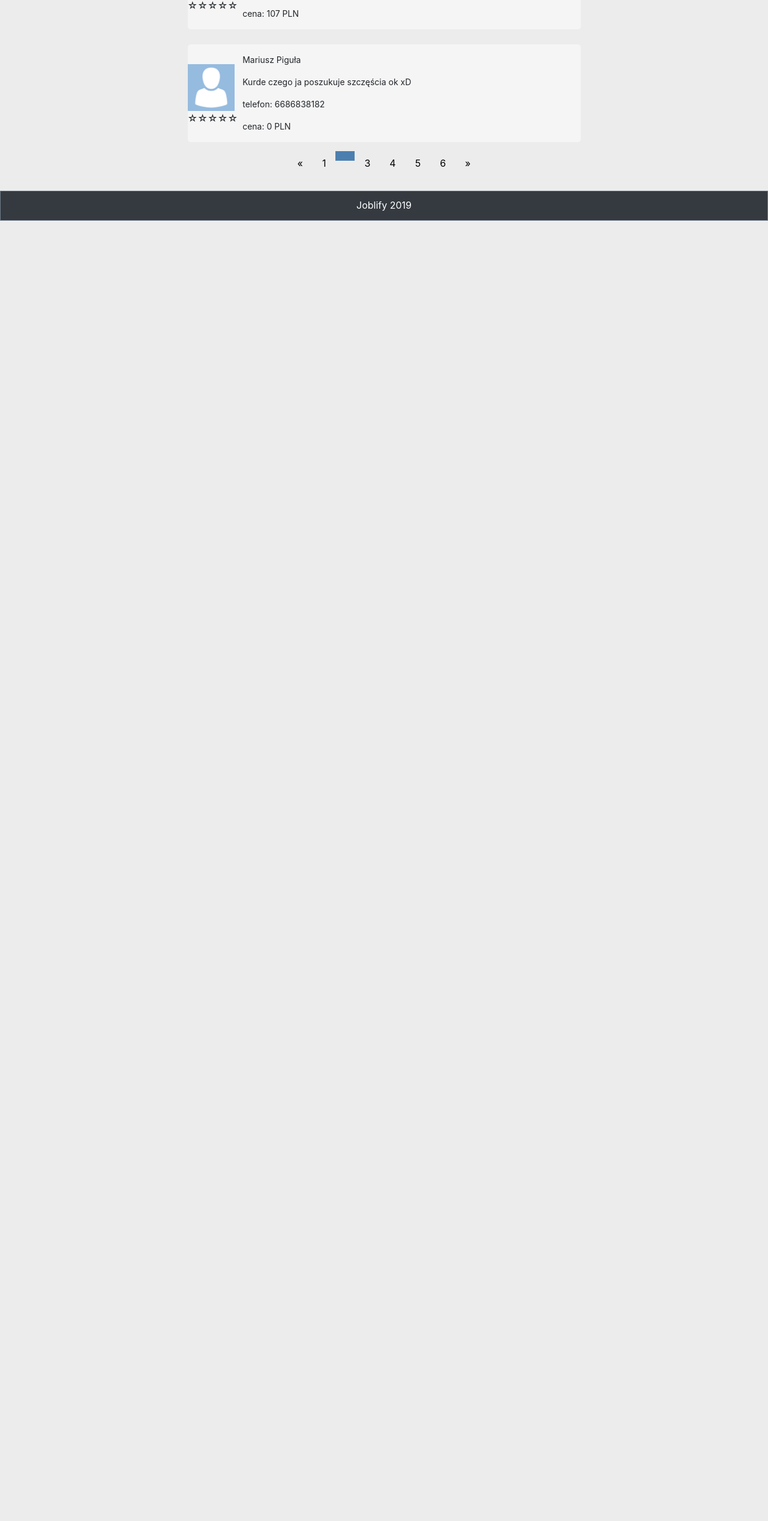
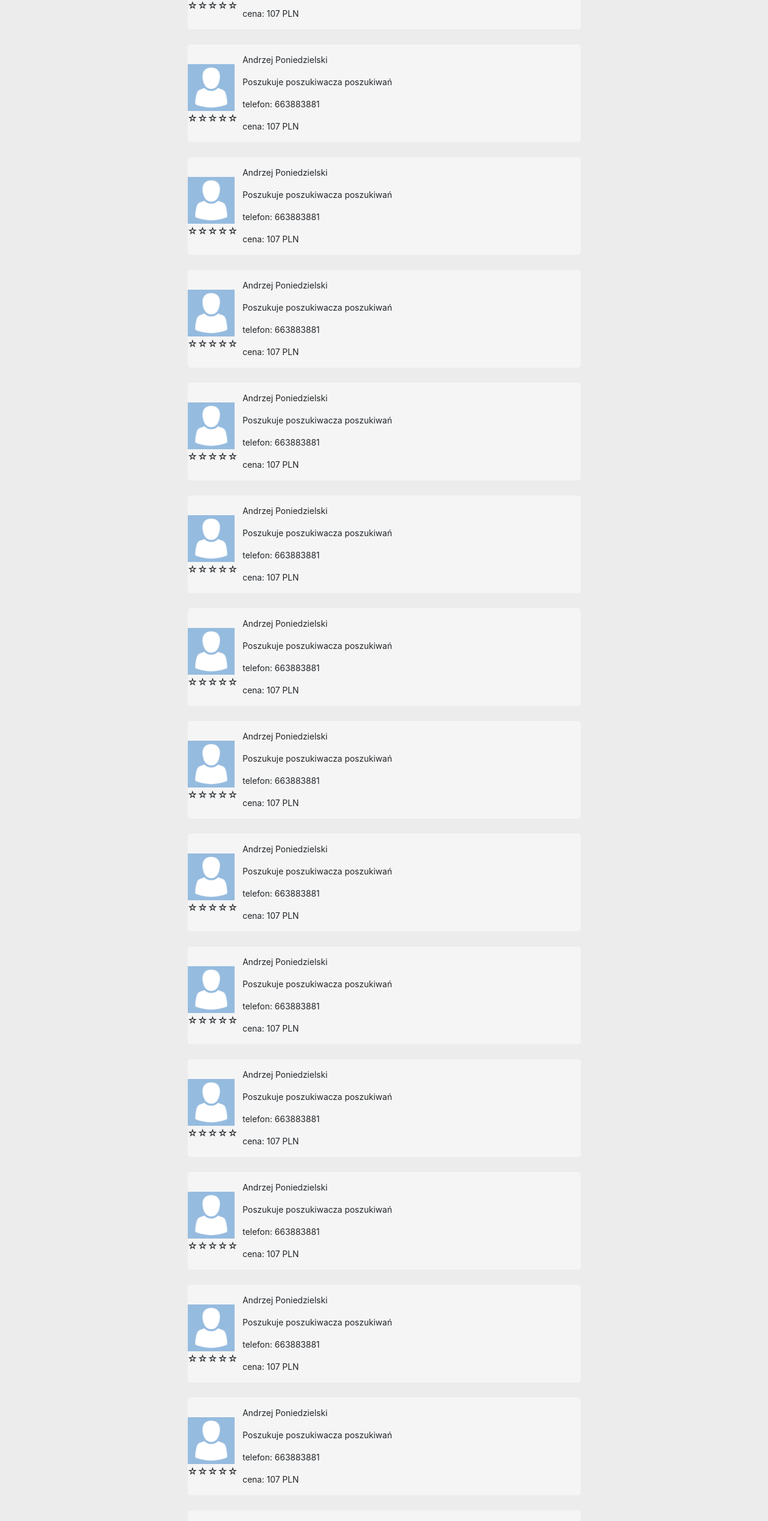
Before and after one commit to EnjoyTheNoise/Joblify.Spa, a React (Create React App) app: page /search in a window 1280 px wide. Shown: the part 1115-3651 px from the top of the page at 60% size. Before the commit the page ends 1483 px from the top, so only its background shows below. Built offline with nearby package versions, Linux system fonts and the light colour scheme.

Commit message:
Improved pagination

```diff
--- a/src/components/SearchPage/Pagination/Pagination.js
+++ b/src/components/SearchPage/Pagination/Pagination.js
@@ -1,25 +1,46 @@
-import React from "react";
+import React, { Component } from "react";
 import "./Pagination.css";
 
-const Pagination = props => {
-  const currentPage = props.currentPage;
+class Pagination extends Component {
+  render() {
+    const currentPage = parseInt(this.props.currentPage);
+    const totalItems = parseInt(this.props.totalItems);
+    const pageSize = 10;
+    const totalPages = Math.ceil(totalItems / pageSize);
+    let table = [];
+    let startPage, endPage;
 
-  const a = (
-    <div className="pagination">
-      <a href="#">&laquo;</a>
-      <a href="#">1</a>
-      <a className="active" href="#">
-        {currentPage}
-      </a>
-      <a href="#">3</a>
-      <a href="#">4</a>
-      <a href="#">5</a>
-      <a href="#">6</a>
-      <a href="#">&raquo;</a>
-    </div>
-  );
+    if (totalPages <= 10) {
+      // less than 10 total pages so show all
+      startPage = 1;
+      endPage = totalPages;
+    } else {
+      // more than 10 total pages so calculate start and end pages
+      if (currentPage <= 6) {
+        startPage = 1;
+        endPage = 10;
+      } else if (currentPage + 4 >= totalPages) {
+        startPage = totalPages - 9;
+        endPage = totalPages;
+      } else {
+        startPage = currentPage - 5;
+        endPage = currentPage + 4;
+      }
+    }
 
-  return a;
-};
+    for (let i = startPage; i <= endPage; i++) {
+      let k = i === currentPage ? <a href="#" className="active">{i}</a> : <a href="#">{i}</a>;
+      table.push(k);
+    }
+
+    return (
+      <div className="pagination">
+        <a href="#">&laquo;</a>
+        {table}
+        <a href="#">&raquo;</a>
+      </div>
+    );
+  }
+}
 
 export default Pagination;
--- a/src/components/SearchPage/SearchPage.js
+++ b/src/components/SearchPage/SearchPage.js
@@ -8,6 +8,177 @@ class SearchPage extends Component {
     let optionDisplay =
       this.props.option === "employers" ? "Pracodawcy" : "Pracobiorcy";
     const filterState = this.props.filter;
+
+    const mock = [
+      <Offer
+        firstName="Andrzej"
+        lastName="Poniedzielski"
+        description="Poszukuje poszukiwacza poszukiwań"
+        phone="663883881"
+        price="107"
+      />,
+      <Offer
+        firstName="Andrzej"
+        lastName="Poniedzielski"
+        description="Poszukuje poszukiwacza poszukiwań"
+        phone="663883881"
+        price="107"
+      />,
+      <Offer
+        firstName="Andrzej"
+        lastName="Poniedzielski"
+        description="Poszukuje poszukiwacza poszukiwań"
+        phone="663883881"
+        price="107"
+      />,
+      <Offer
+        firstName="Andrzej"
+        lastName="Poniedzielski"
+        description="Poszukuje poszukiwacza poszukiwań"
+        phone="663883881"
+        price="107"
+      />,
+      <Offer
+        firstName="Andrzej"
+        lastName="Poniedzielski"
+        description="Poszukuje poszukiwacza poszukiwań"
+        phone="663883881"
+        price="107"
+      />,
+      <Offer
+        firstName="Andrzej"
+        lastName="Poniedzielski"
+        description="Poszukuje poszukiwacza poszukiwań"
+        phone="663883881"
+        price="107"
+      />,
+      <Offer
+        firstName="Andrzej"
+        lastName="Poniedzielski"
+        description="Poszukuje poszukiwacza poszukiwań"
+        phone="663883881"
+        price="107"
+      />,
+      <Offer
+        firstName="Andrzej"
+        lastName="Poniedzielski"
+        description="Poszukuje poszukiwacza poszukiwań"
+        phone="663883881"
+        price="107"
+      />,
+      <Offer
+        firstName="Andrzej"
+        lastName="Poniedzielski"
+        description="Poszukuje poszukiwacza poszukiwań"
+        phone="663883881"
+        price="107"
+      />,
+      <Offer
+        firstName="Andrzej"
+        lastName="Poniedzielski"
+        description="Poszukuje poszukiwacza poszukiwań"
+        phone="663883881"
+        price="107"
+      />,
+      <Offer
+        firstName="Andrzej"
+        lastName="Poniedzielski"
+        description="Poszukuje poszukiwacza poszukiwań"
+        phone="663883881"
+        price="107"
+      />,
+      <Offer
+        firstName="Andrzej"
+        lastName="Poniedzielski"
+        description="Poszukuje poszukiwacza poszukiwań"
+        phone="663883881"
+        price="107"
+      />,
+      <Offer
+        firstName="Andrzej"
+        lastName="Poniedzielski"
+        description="Poszukuje poszukiwacza poszukiwań"
+        phone="663883881"
+        price="107"
+      />,
+      <Offer
+        firstName="Andrzej"
+        lastName="Poniedzielski"
+        description="Poszukuje poszukiwacza poszukiwań"
+        phone="663883881"
+        price="107"
+      />,
+      <Offer
+        firstName="Andrzej"
+        lastName="Poniedzielski"
+        description="Poszukuje poszukiwacza poszukiwań"
+        phone="663883881"
+        price="107"
+      />,
+      <Offer
+        firstName="Andrzej"
+        lastName="Poniedzielski"
+        description="Poszukuje poszukiwacza poszukiwań"
+        phone="663883881"
+        price="107"
+      />,
+      <Offer
+        firstName="Andrzej"
+        lastName="Poniedzielski"
+        description="Poszukuje poszukiwacza poszukiwań"
+        phone="663883881"
+        price="107"
+      />,
+      <Offer
+        firstName="Andrzej"
+        lastName="Poniedzielski"
+        description="Poszukuje poszukiwacza poszukiwań"
+        phone="663883881"
+        price="107"
+      />,
+      <Offer
+        firstName="Andrzej"
+        lastName="Poniedzielski"
+        description="Poszukuje poszukiwacza poszukiwań"
+        phone="663883881"
+        price="107"
+      />,
+      <Offer
+        firstName="Andrzej"
+        lastName="Poniedzielski"
+        description="Poszukuje poszukiwacza poszukiwań"
+        phone="663883881"
+        price="107"
+      />,
+      <Offer
+        firstName="Andrzej"
+        lastName="Poniedzielski"
+        description="Poszukuje poszukiwacza poszukiwań"
+        phone="663883881"
+        price="107"
+      />,
+      <Offer
+        firstName="Andrzej"
+        lastName="Poniedzielski"
+        description="Poszukuje poszukiwacza poszukiwań"
+        phone="663883881"
+        price="107"
+      />,
+      <Offer
+        firstName="Andrzej"
+        lastName="Poniedzielski"
+        description="Poszukuje poszukiwacza poszukiwań"
+        phone="663883881"
+        price="107"
+      />,
+      <Offer
+        firstName="Andrzej"
+        lastName="Poniedzielski"
+        description="Poszukuje poszukiwacza poszukiwań"
+        phone="663883881"
+        price="107"
+      />
+    ];
 
     return (
       <div className="row">
@@ -30,49 +201,8 @@ class SearchPage extends Component {
         </form>
 
         <div className="offers">
-          <Offer
-            firstName="Andrzej"
-            lastName="Poniedzielski"
-            description="Poszukuje poszukiwacza poszukiwań"
-            phone="663883881"
-            price="107"
-          />
-          <Offer
-            firstName="Andrzej"
-            lastName="Poniedzielski"
-            description="Poszukuje poszukiwacza poszukiwań"
-            phone="663883881"
-            price="107"
-          />
-          <Offer
-            firstName="Andrzej"
-            lastName="Poniedzielski"
-            description="Poszukuje poszukiwacza poszukiwań"
-            phone="663883881"
-            price="107"
-          />
-          <Offer
-            firstName="Andrzej"
-            lastName="Poniedzielski"
-            description="Poszukuje poszukiwacza poszukiwań"
-            phone="663883881"
-            price="107"
-          />
-          <Offer
-            firstName="Andrzej"
-            lastName="Poniedzielski"
-            description="Poszukuje poszukiwacza poszukiwań"
-            phone="663883881"
-            price="107"
-          />
-          <Offer
-            firstName="Mariusz"
-            lastName="Piguła"
-            description="Kurde czego ja poszukuje szczęścia ok xD"
-            phone="6686838182"
-            price="0"
-          />
-          <Pagination currentPage={this.props.page} />
+          {mock}
+          <Pagination currentPage={this.props.page} totalItems={mock.length} />
         </div>
       </div>
     );
```
